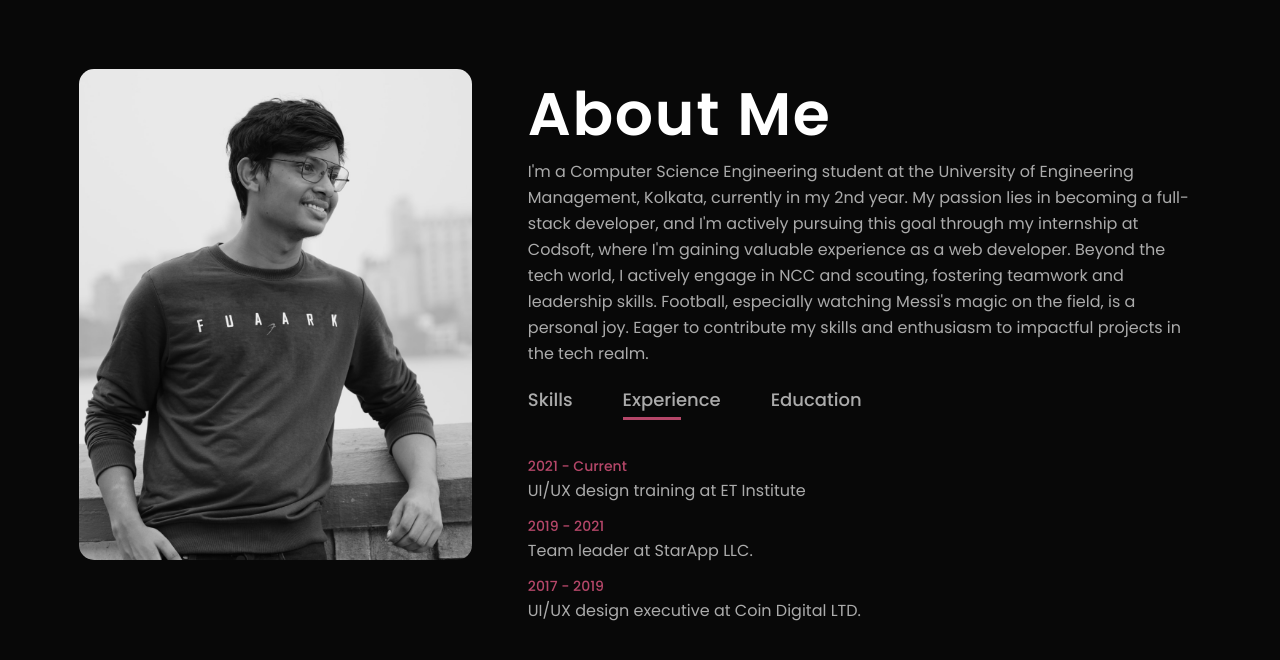
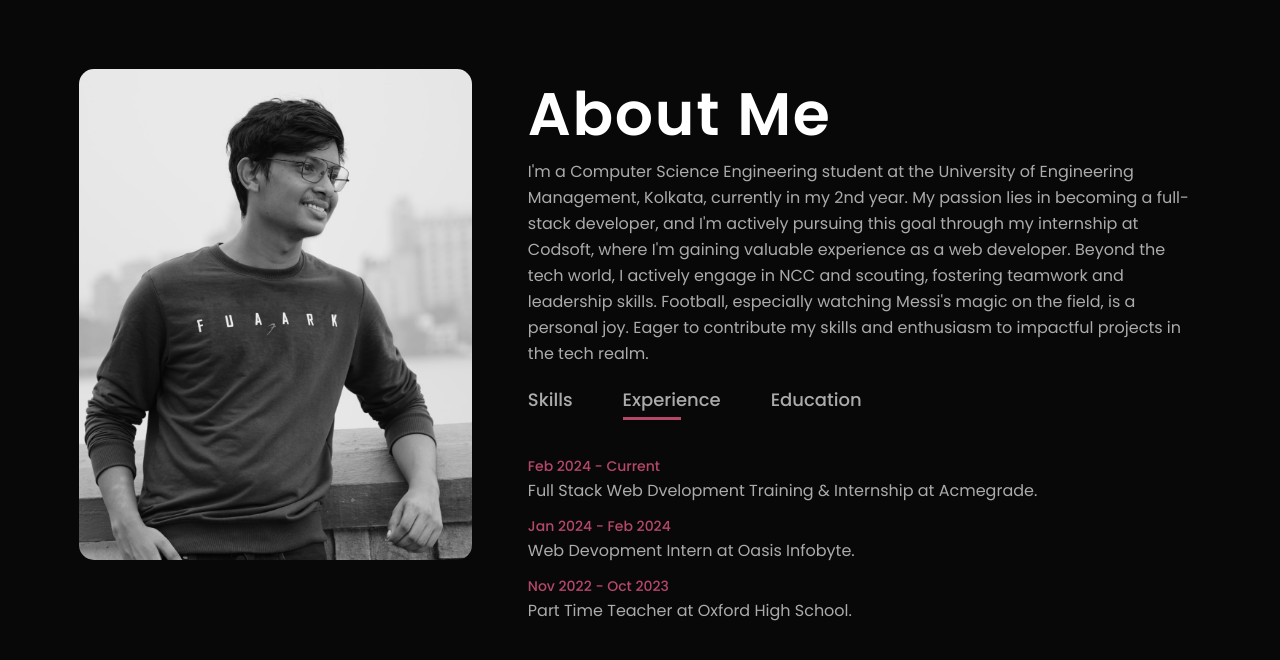
Before and after one commit to niladri0806/Portfolio, a plain HTML site: page Portfolio/index.html in a window 1280 px wide. Both pictures are taken after a click on the element "Experience". Shown: the part 811-1471 px from the top of the page. Drawn offline with Linux system fonts and the light colour scheme.

Commit message:
Update index.html

```diff
--- a/Portfolio/index.html
+++ b/Portfolio/index.html
@@ -74,16 +74,17 @@
             </div>
             <div class="tab-contents experience">
               <ul>
-                <li>
-                  <span>2021 - Current</span><br />UI/UX design training at ET
-                  Institute
+                 <li>
+                  <span>Feb 2024 - Current</span><br />Full Stack Web Dvelopment
+                  Training & Internship at Acmegrade.
                 </li>
                 <li>
-                  <span>2019 - 2021</span><br />Team leader at StarApp LLC.
+                  <span>Jan 2024 - Feb 2024</span><br />Web Devopment Intern at
+                  Oasis Infobyte.
                 </li>
                 <li>
-                  <span>2017 - 2019</span><br />UI/UX design executive at Coin
-                  Digital LTD.
+                  <span>Nov 2022 - Oct 2023</span><br />Part Time Teacher at
+                  Oxford High School.
                 </li>
               </ul>
             </div>
```
